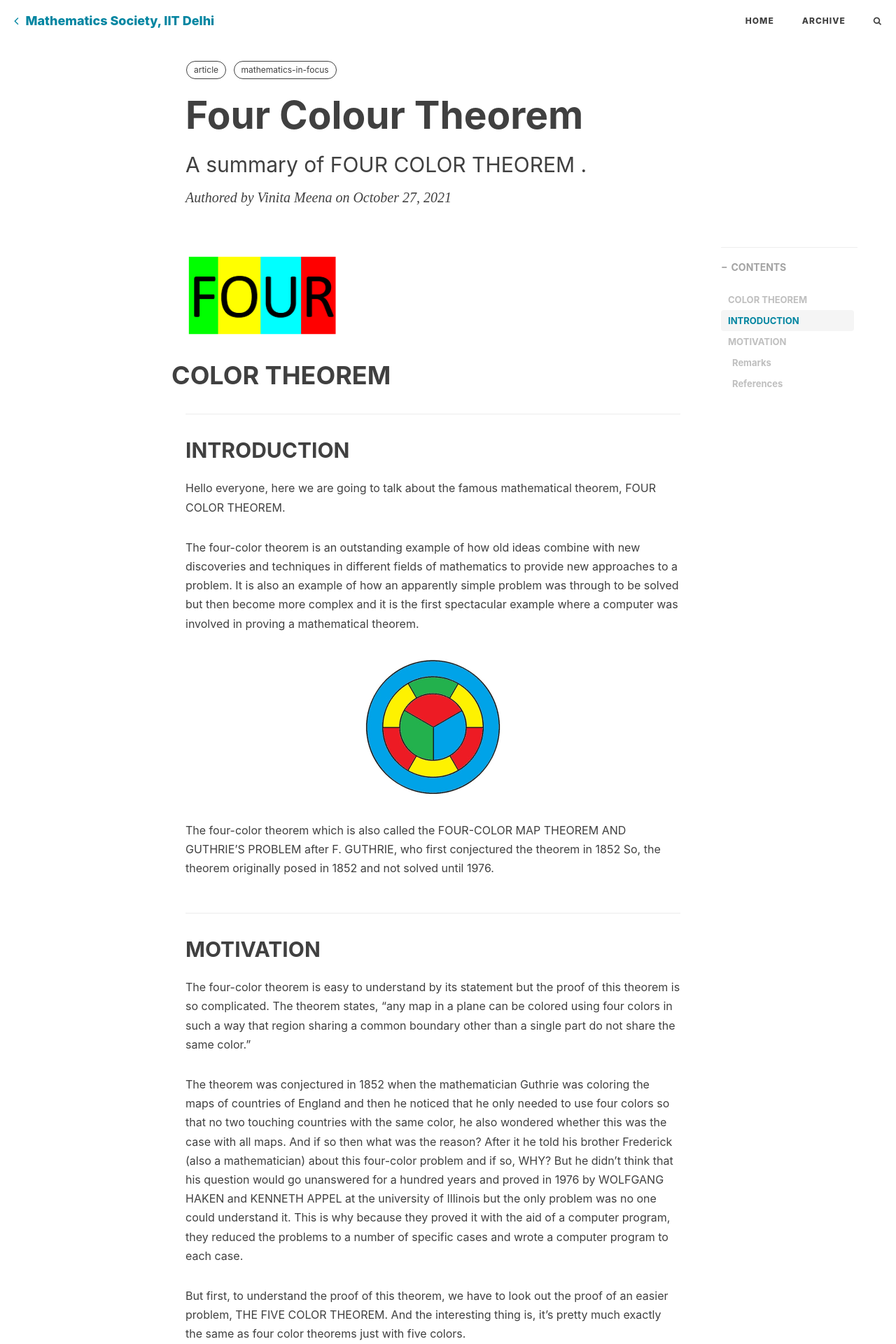
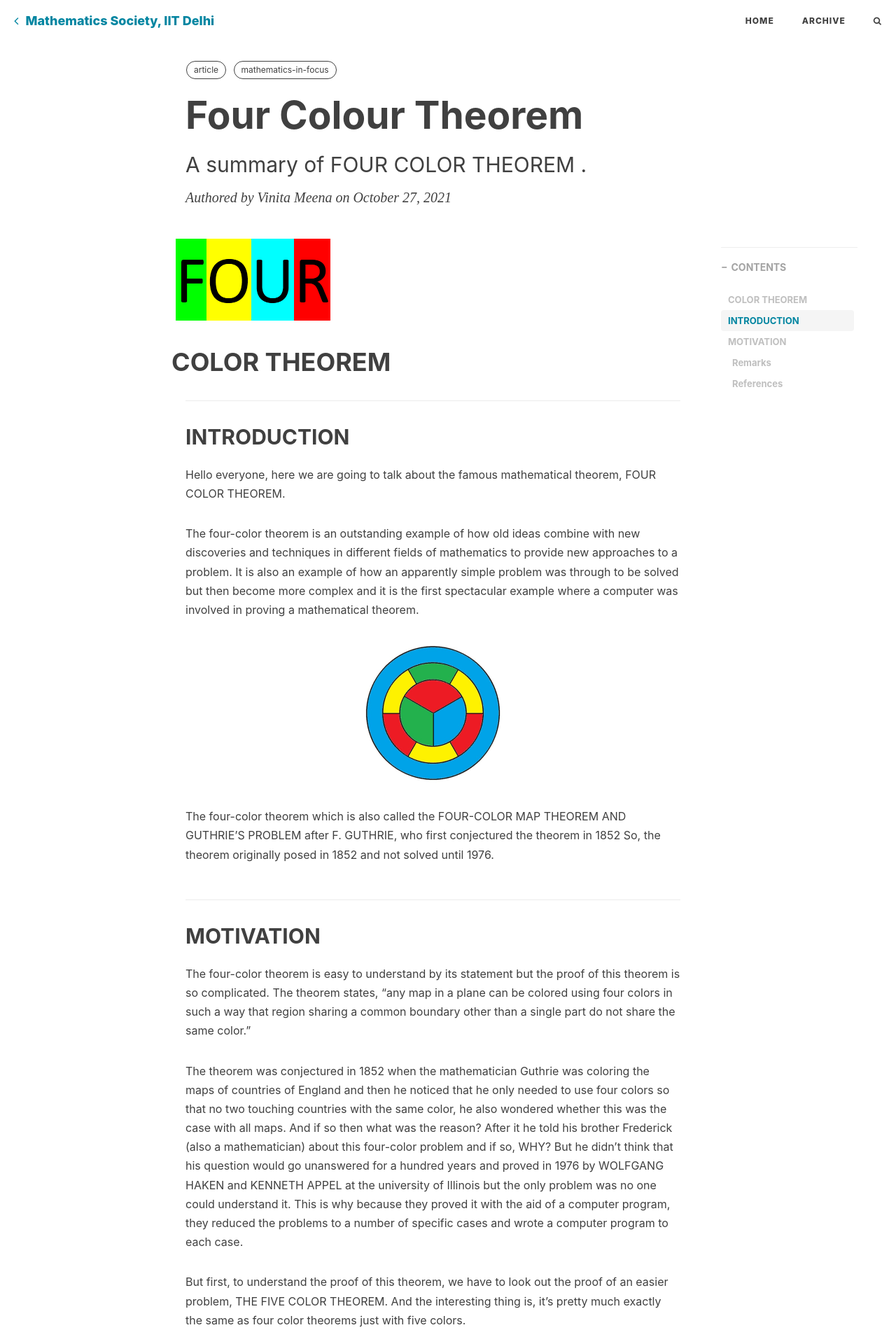
Before and after one commit to mathsociitd/blog, a Jekyll site: the page built from _posts/2021-10-27-four-colour-theorem.md, in a window 1280 px wide. Shown: the top 1920 px of the page at 70% size. Built offline with Jekyll 4.4.1, drawn with Linux system fonts in a browser that asks for light colours; nearby versions of some CDN libraries; formulas are drawn with MathJax 3; comment, search, counter and statistics services are not loaded.

Commit message:
tryingnegmarginbothside

```diff
--- a/_posts/2021-10-27-four-colour-theorem.md
+++ b/_posts/2021-10-27-four-colour-theorem.md
@@ -10,8 +10,8 @@
   - article
   - mathematics-in-focus
 ---
-
-<img src = "/blog/media/post/2021-10-27-four-color-theorem_img2.PNG" alt = "nothing" display:block>
+<div style="margin:-20px">
+<img src = "/blog/media/post/2021-10-27-four-color-theorem_img2.PNG" alt = "nothing" display:block></div>
 <div style="margin:-20px"><h1> COLOR THEOREM </h1></div>
 
 ## **INTRODUCTION**
```
